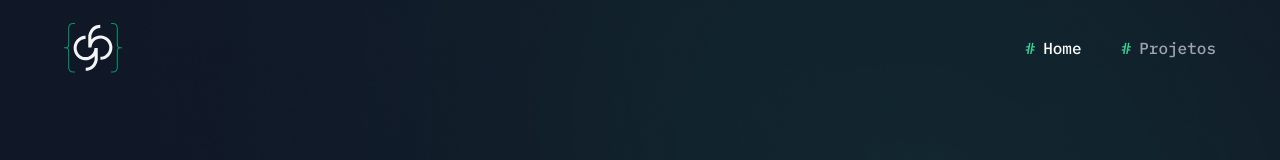
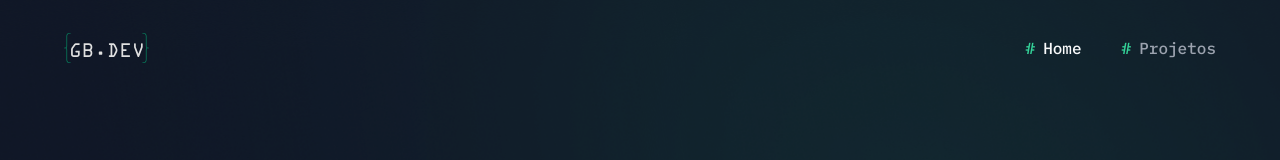
Before and after one commit to gbmartinz-dev/portfolio-gbmartinz, a Next.js app: page / in a window 1280 px wide. Shown: the top 160 px of the page. Built offline with nearby package versions, Linux system fonts and the light colour scheme.

Commit message:
Estruturando o a seção Header

```diff
--- a/app/components/header/index.tsx
+++ b/app/components/header/index.tsx
@@ -21,9 +21,9 @@ export const Header = () => {
             <div className="container flex items-center justify-between">
                 <Link href="/">
                 <Image
-                    width={58}
+                    width={85}
                     height={49}
-                    src="/images/logo.svg"
+                    src="/images/logoGBDEV.svg"
                     alt="Logo GB Martinz Dev"
                 />
                 </Link>
```
Also changed, not shown: public/images/logo.svg (deleted), public/images/logoGBDEV.svg (added).
